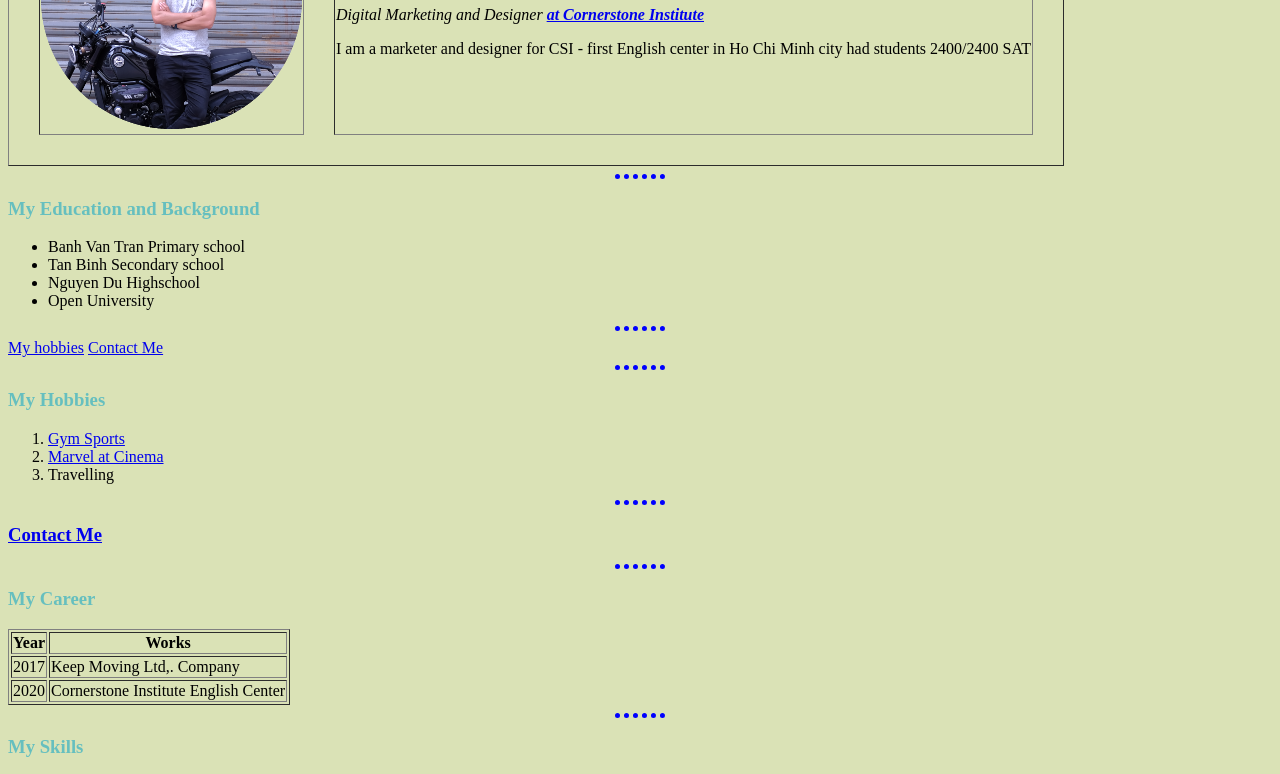
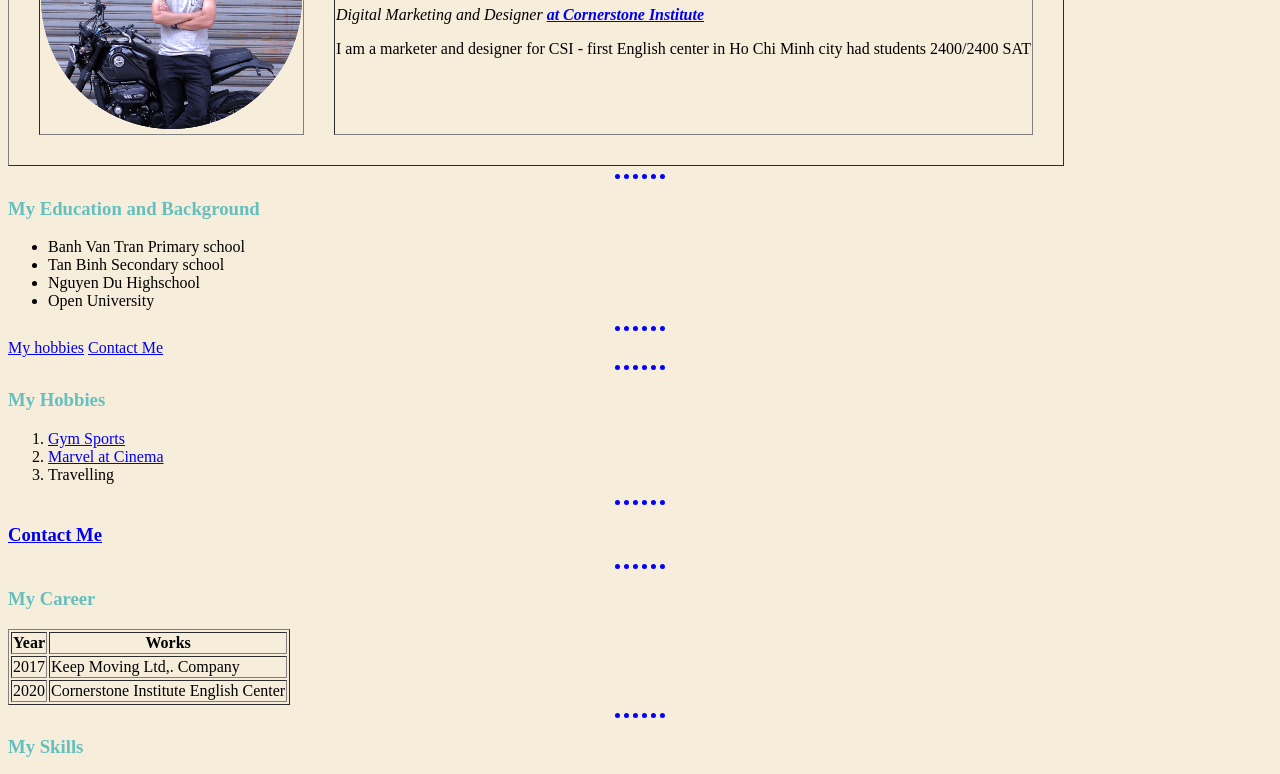
Before and after one commit to dungquoc1992/cv, a plain HTML site: page index.html in a window 1280 px wide. Shown: the part 173-947 px from the top of the page. Drawn offline with Linux system fonts and the light colour scheme.

Commit message:
Update styles.css

```diff
--- a/css/styles.css
+++ b/css/styles.css
@@ -1,5 +1,5 @@
 body{
- background-color: #DAE2B6;
+ background-color: #F7EDDB;
 }
 
 hr{
```
